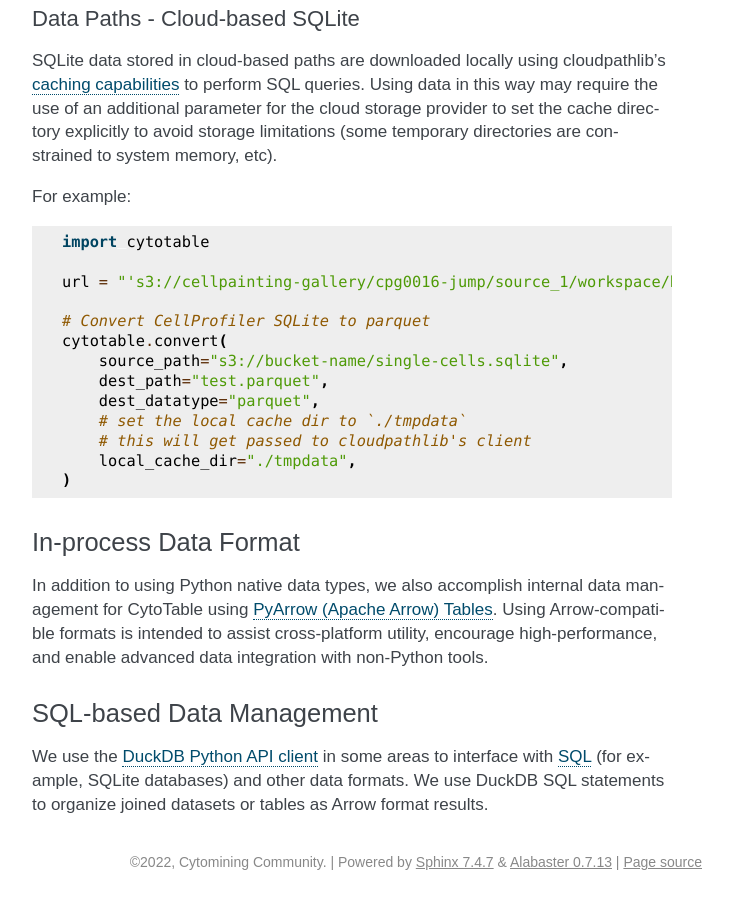
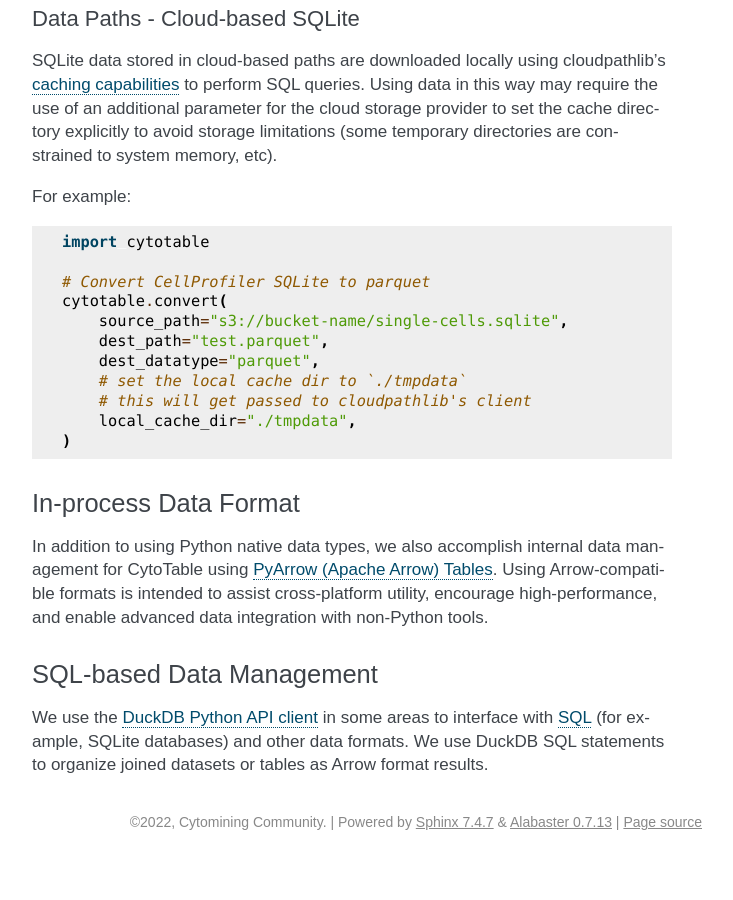
Before and after one commit to cytomining/CytoTable, a Sphinx documentation site: the page built from docs/source/architecture.technical.md, in a window 1280 px wide and 900 px high, scrolled down 913 px. Shown: the whole window, without its empty margins (438-1171 px from the left). Built offline with Sphinx 7.4.7, drawn with Linux system fonts in a browser that asks for light colours; after the commit the page ends 1773 px from its top, so only the background shows below that.

Commit message:
docs example correction

````diff
--- a/docs/source/architecture.technical.md
+++ b/docs/source/architecture.technical.md
@@ -37,8 +37,6 @@ For example:
 ```python
 import cytotable
 
-url = "'s3://cellpainting-gallery/cpg0016-jump/source_1/workspace/backend/Batch1_20221004/UL001643/UL001643.sqlite'"
-
 # Convert CellProfiler SQLite to parquet
 cytotable.convert(
     source_path="s3://bucket-name/single-cells.sqlite",
````
